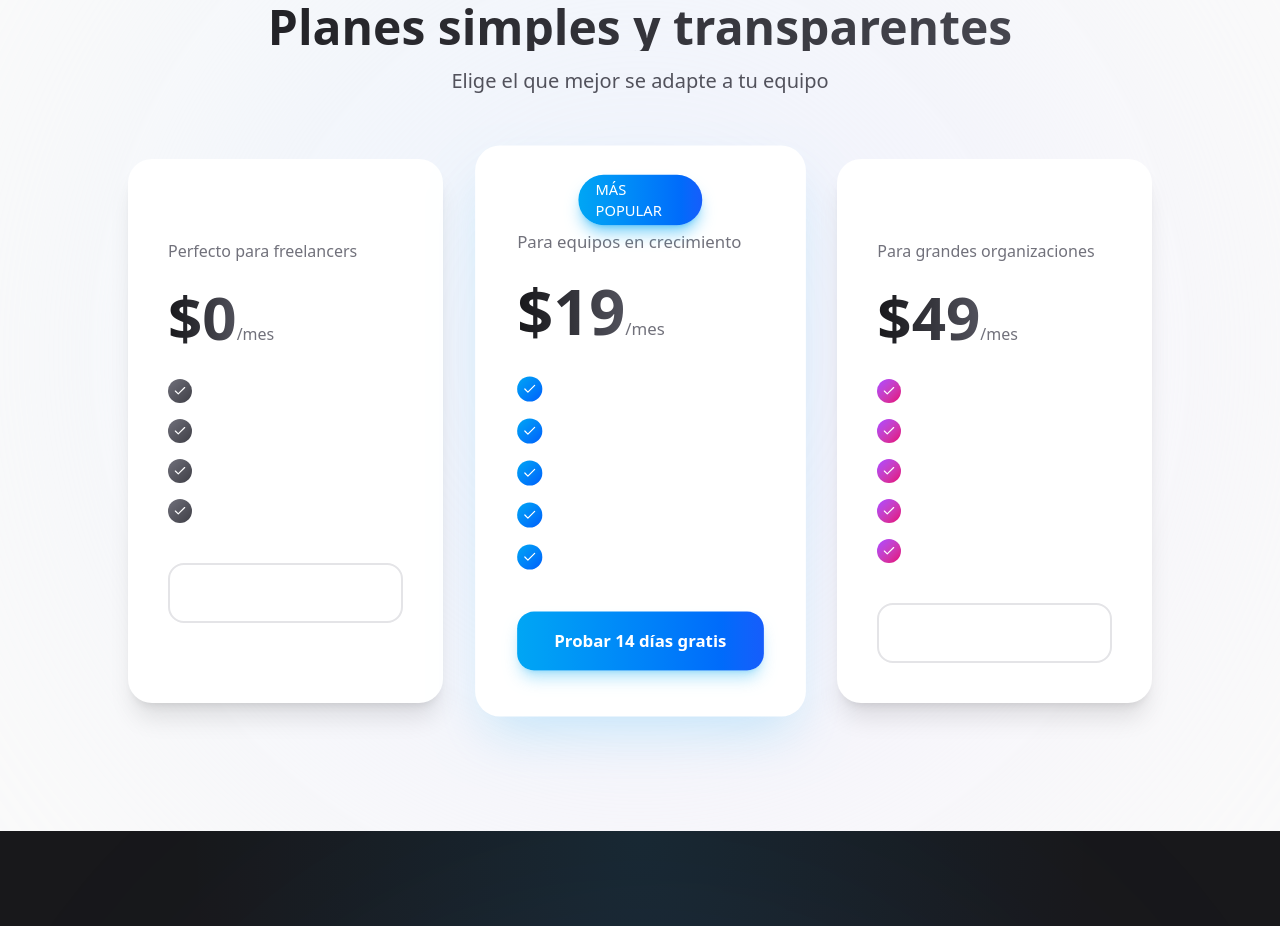
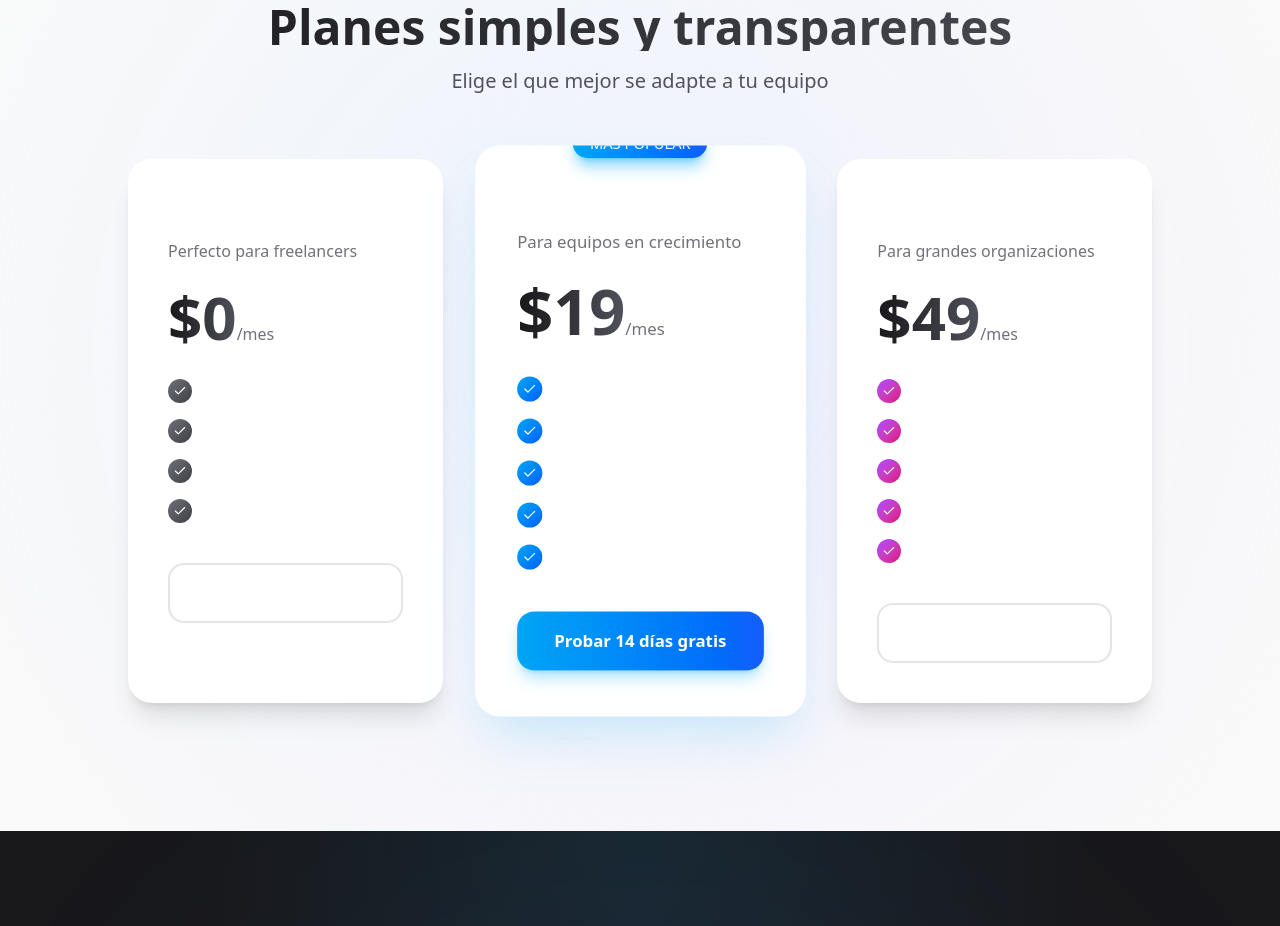
Before and after one commit to bgggmm/taskflow, a Next.js app: page / in a window 1280 px wide. Shown: the part 2780-3706 px from the top of the page. Built offline with nearby package versions, Linux system fonts and the light colour scheme.

Commit message:
visualfix8

```diff
--- a/components/Pricing.tsx
+++ b/components/Pricing.tsx
@@ -65,6 +65,19 @@ export default function Pricing() {
               transition={{ delay: i * 0.1 }}
               className={`group relative rounded-3xl p-10 bg-white dark:bg-zinc-900 ${plan.popular ? 'scale-105 shadow-2xl shadow-sky-500/20' : 'shadow-xl'} overflow-hidden h-full flex flex-col min-h-[450px]`}
             >
+              {/* Badge FUERA del div z-10 */}
+              {plan.popular && (
+                <motion.div
+                  initial={{ scale: 0 }}
+                  whileInView={{ scale: 1 }}
+                  viewport={{ once: true }}
+                  transition={{ delay: i * 0.1 + 0.2 }}
+                  className="absolute -top-4 left-1/2 -translate-x-1/2 z-20 bg-linear-to-r from-sky-500 to-blue-600 text-white text-sm px-4 py-1 rounded-full shadow-lg shadow-sky-500/50 whitespace-nowrap"
+                >
+                  MÁS POPULAR
+                </motion.div>
+              )}
+
               {/* Animated gradient border */}
               <div className={`absolute inset-0 bg-linear-to-br ${plan.gradient} opacity-0 group-hover:opacity-10 transition-opacity duration-500`} />
               <div className={`absolute inset-0 bg-linear-to-r ${plan.gradient} opacity-0 group-hover:opacity-100 transition-opacity duration-500 blur-2xl`} />
@@ -73,18 +86,6 @@ export default function Pricing() {
               <div className={`absolute -inset-0.5 bg-linear-to-br ${plan.gradient} rounded-3xl opacity-0 group-hover:opacity-30 blur-xl transition-opacity duration-500`} />
 
               <div className="relative z-10">
-                {plan.popular && (
-                  <motion.div
-                    initial={{ scale: 0 }}
-                    whileInView={{ scale: 1 }}
-                    viewport={{ once: true }}
-                    transition={{ delay: i * 0.1 + 0.2 }}
-                    className="absolute -top-3 left-1/2 -translate-x-1/2 bg-linear-to-r from-sky-500 to-blue-600 text-white text-sm px-4 py-1 rounded-full shadow-lg shadow-sky-500/50"
-                  >
-                    MÁS POPULAR
-                  </motion.div>
-                )}
-
                 <h3 className="text-2xl font-semibold mb-2">{plan.name}</h3>
                 <p className="text-zinc-500 mb-6">{plan.description}</p>
 
```
Also changed, not shown: 1 other file (tests, documents, lock files or other folders).
